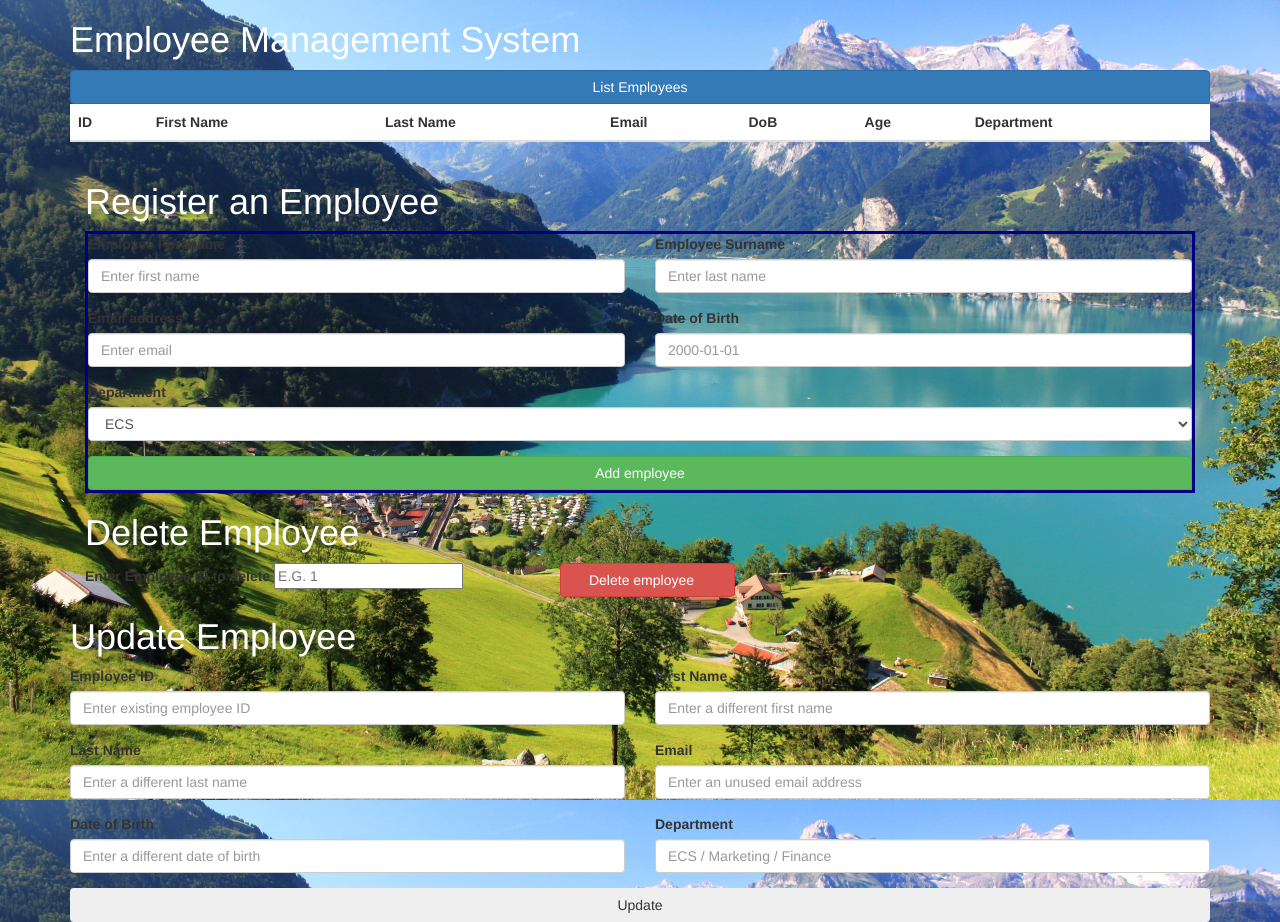
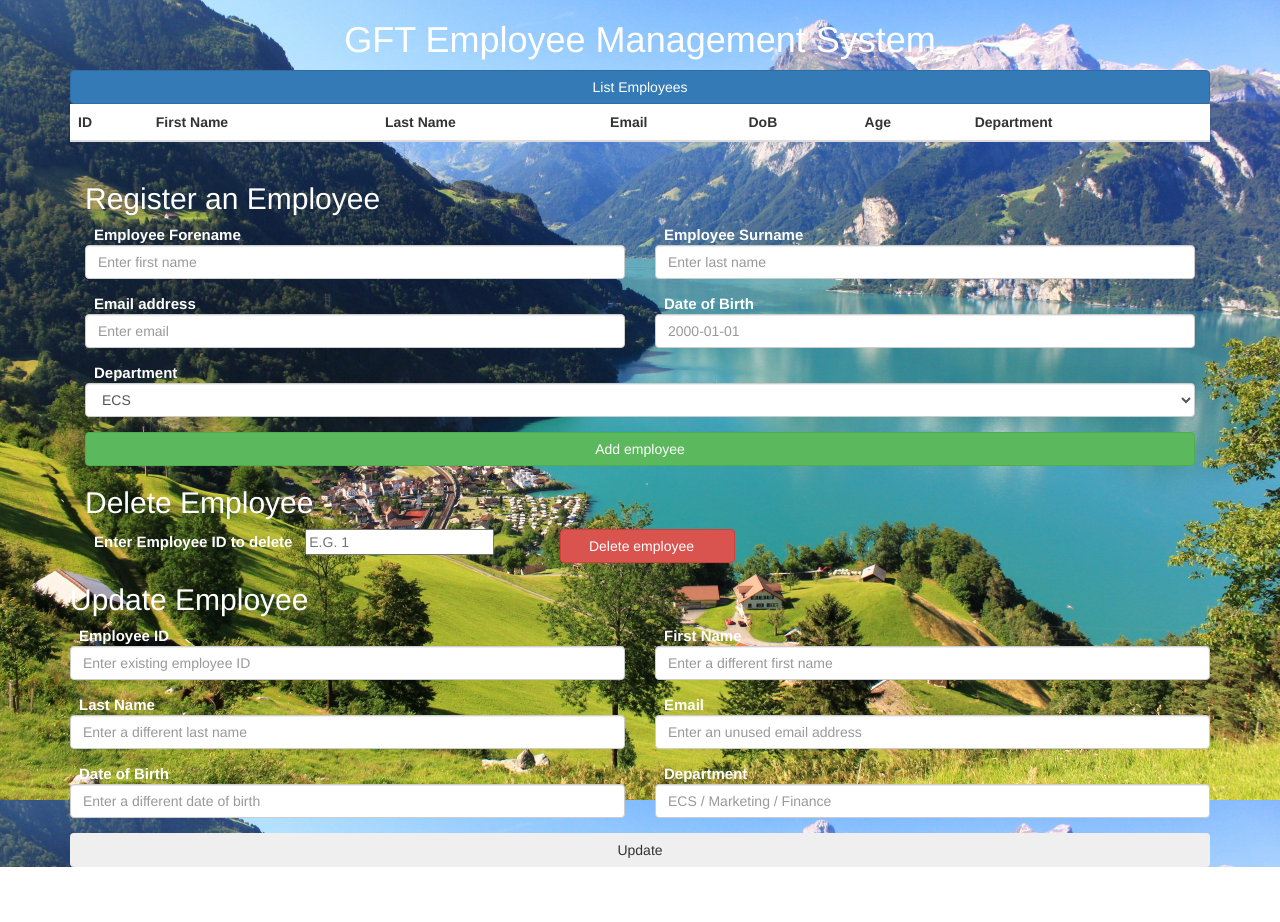
Before and after one commit to grilla99/enimapod, a website built with Parcel: page web/web-content/index.html in a window 1280 px wide. After the commit the page ends 867 px from the top, so only its background shows below. Built offline with nearby package versions, Linux system fonts and the light colour scheme.

Commit message:
Final test /w cicd pipeline

```diff
--- a/web/web-content/index.html
+++ b/web/web-content/index.html
@@ -18,7 +18,7 @@
         <div class="container">
             <div class="row">
                 <div class="col-md-12">
-                    <h1>Employee Management System</h1>
+                    <h1>GFT Employee Management System</h1>
                     <button onclick="fetchUsers()" class="btn btn-primary wide">List Employees</button>
                     <div id="employee-list">
                         <table class="table table-striped" id="employee-table">
@@ -41,20 +41,20 @@
             <div id="create-user" class="container-fluid">
                 <div class="row">
                     <div class="col-md-12">
-                        <h1>Register an Employee</h1>
+                        <h2>Register an Employee</h2>
                     </div>
                 </div>
-                    <form id="register-employee-form" class="form-border">
+                    <form id="register-employee-form">
                         <div class="row">
                             <div class="col-md-6">
                                 <div class="form-group">
-                                    <label for="reg-first_name" class="form-label">Employee Forename</label>
+                                    <label for="reg-first_name" class="label form-label">Employee Forename</label>
                                     <input type="text" id="reg-first_name" class="text-light form-control" placeholder="Enter first name">
                                 </div>
                             </div>
                             <div class="col-md-6">
                                 <div class="form-group">
-                                    <label for="reg-last_name" class="form-label">Employee Surname</label>
+                                    <label for="reg-last_name" class="label form-label">Employee Surname</label>
                                     <input type="text" id="reg-last_name" class="form-control" placeholder="Enter last name">
                                 </div>
                             </div>
@@ -62,13 +62,13 @@
                         <div class="row">
                             <div class="col-md-6">
                                 <div class="form-group">
-                                    <label for="reg-email" class="form-label">Email address</label>
-                                    <input type="text" id="reg-email" class="form-control" placeholder="Enter email">
+                                    <label for="reg-email" class="label form-label">Email address</label>
+                                    <input type="email" id="reg-email" class="form-control" placeholder="Enter email">
                                 </div>
                             </div>
                             <div class="col-md-6">
                                 <div class="form-group">
-                                    <label for="reg-dob" class="form-label">Date of Birth</label>
+                                    <label for="reg-dob" class="label form-label">Date of Birth</label>
                                     <input type="text" id="reg-dob" class="form-control" placeholder="2000-01-01">
                                    </div>
                             </div>
@@ -76,7 +76,7 @@
                         <div class="row">
                             <div class="col-md-12">
                                 <div class="form-group">
-                                    <label for="reg-department" class="form-label">Department</label>
+                                    <label for="reg-department" class="label form-label">Department</label>
                                     <select name="reg-department" class="form-control" id="reg-department">
                                         <option value="ecs">ECS</option>
                                         <option value="marketing">Marketing</option>
@@ -91,13 +91,13 @@
                 <div id="delete-user" class="container-fluid">
                     <div class="row">
                         <div class="col-md-12">
-                            <h1>Delete Employee</h1>
+                            <h2>Delete Employee</h2>
                         </div>
                     </div>
                     <div class="row">
                         <form id="delete-employee-form">
                             <div class="col-md-5">
-                                <label for="del-id" class="form-label">Enter Employee ID to delete</label>
+                                <label for="del-id" class="label form-label">Enter Employee ID to delete</label>
                                 <input type="text" id="del-id" placeholder="E.G. 1">
                             </div>
                             <div class="col-md-4">
@@ -109,37 +109,37 @@
                 <div id="update-user container-fluid">
                     <div class="row">
                         <div class="col-md-12">
-                            <h1>Update Employee</h1>
+                            <h2>Update Employee</h2>
                         </div>
                     </div>
                     <form id="update-employee-form">
                         <div class="row">
                             <div class="col-md-6 form-group">
-                                <label for="update-id" class="form-label">Employee ID</label>
+                                <label for="update-id" class="label form-label">Employee ID</label>
                                 <input type="number" id="update-id" class="form-control" placeholder="Enter existing employee ID">
                             </div>
                             <div class="col-md-6 form-group">
-                                <label for="update-firstName" class="form-label">First Name</label>
+                                <label for="update-firstName" class="label form-label">First Name</label>
                                 <input type="text" id="update-firstName" class="form-control" placeholder="Enter a different first name">
                             </div>
                         </div>
                         <div class="row">
                             <div class="col-md-6 form-group">
-                                <label for="update-lastName" class="form-label">Last Name</label>
+                                <label for="update-lastName" class="label form-label">Last Name</label>
                                 <input type="text" id="update-lastName" class="form-control" placeholder="Enter a different last name">
                             </div>
                             <div class="col-md-6 form-group">
-                                <label for="update-email" class="form-label">Email</label>
+                                <label for="update-email" class="label form-label">Email</label>
                                 <input type="text" id="update-email" class="form-control" placeholder="Enter an unused email address">
                             </div>
                         </div>
                         <div class="row">
                             <div class="col-md-6 form-group">
-                                <label for="update-dob" class="form-label">Date of Birth</label>
+                                <label for="update-dob" class="label form-label">Date of Birth</label>
                                 <input type="text" id="update-dob" class="form-control" placeholder="Enter a different date of birth">
                             </div>
                             <div class="col-md-6 form-group">
-                                <label for="update-department" class="form-label">Department</label>
+                                <label for="update-department" class="label form-label">Department</label>
                                 <input type="text" id="update-department" class="form-control" placeholder="ECS / Marketing / Finance">
                             </div>
                         </div>
--- a/web/web-content/scripts/app.js
+++ b/web/web-content/scripts/app.js
@@ -1,7 +1,7 @@
 // Handles the retrieval of users
 const fetchUsers = () => {
     axios
-      .get('http://3.8.5.71:8081/api/v1/employee')
+      .get('http://enimapod.co.uk:8081/api/v1/employee')
       .then(response => {
         const employees = response.data;
         const table = document.getElementById('table-row')
@@ -36,7 +36,7 @@ const generateTable = (table, data) => {
 //  Handle User Creation
 const createUser = user => {
   axios
-  .post('http://35.176.124.139:8081/api/v1/employee', user, {
+  .post('http://enimapod.co.uk:8081/api/v1/employee', user, {
     headers: headers
   }
   )
@@ -117,7 +117,7 @@ const deleteEvent = deleteEmpForm.addEventListener('submit', event => {
 
 const deleteUser = id => {
   axios
-      .delete(`http://35.176.124.139:8081/api/v1/employee/${id}`, {
+      .delete(`http://enimapod.co.uk:8081/api/v1/employee/${id}`, {
         headers: headers
       })
       .catch(error => console.error(error))
@@ -155,7 +155,7 @@ const updateUser = id => {
   });
 
   axios
-    .put(`http://35.176.124.139:8081/api/v1/employee/${id}`, user, {
+    .put(`http://enimapod.co.uk:8081/api/v1/employee/${id}`, user, {
       headers: headers
     })
     .catch(error => console.error(error))
--- a/web/web-content/style.css
+++ b/web/web-content/style.css
@@ -10,6 +10,11 @@ body{
 
 h1 {
     color: white !important;
+    text-align: center;
+}
+
+h2 {
+    color: white !important;
 }
 
 .employee-list {
@@ -21,9 +26,8 @@ h1 {
 }
 
 .label  {
-    color: white;
-
-    /* font-size: 1.6rem; */
+    color: white !important;
+    font-size: 1.5rem;
 }
 
 .wide {
@@ -35,9 +39,3 @@ h1 {
     margin-right: 80%;
     padding-left: 0;
 }
-
-.form-border {
-    border: 1;
-    border-style: solid;
-    border-color: navy;
-}
```
Also changed, not shown: 5 other files.
